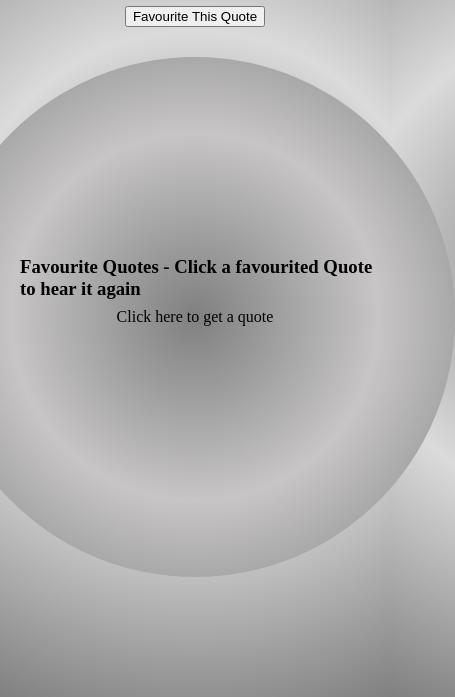
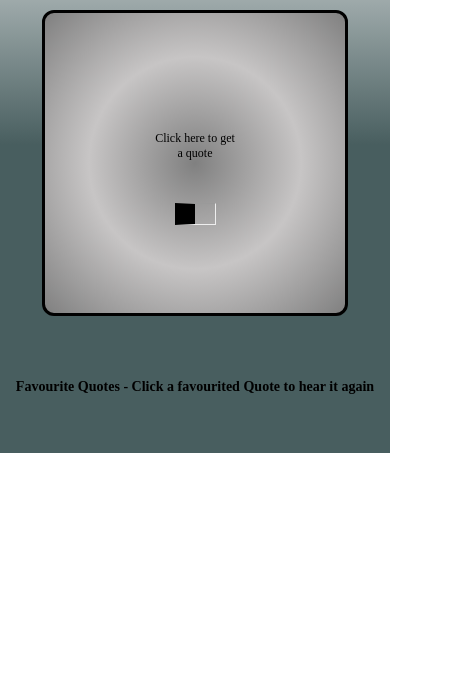
Before and after one commit to deejmeek/Quote2Speech4u, a plain HTML site: page index.html in a window 390 px wide. Shown: the part 163-860 px from the top of the page, 455 px wide, since content can reach past the window. Drawn offline with Linux system fonts and the light colour scheme.

Commit message:
add media query

```diff
--- a/index.html
+++ b/index.html
@@ -11,16 +11,16 @@
     <h1>Quote2Speech4u</h1>
     <button id="favButton">Favourite This Quote</button>
 
+    <div id="quoteDiv">
+      <p id="quoteP"></p>
+      <p id="authorP">Click here to get a quote</p>
+      <p id="quoteId"></p>
+      <hr />
+    </div>
+
     <h3 id="favouriteH3">
       Favourite Quotes - Click a favourited Quote to hear it again
     </h3>
-
-    <div>
-      <p id="quoteP"></p>
-      <p id="authorP">Click here to get a quote</p>
-      <p id="quoteId"></p>
-    </div>
-
     <script src="index.js"></script>
   </body>
 </html>
--- a/style.css
+++ b/style.css
@@ -1,9 +1,10 @@
-div {
-  width: 30rem; /* rem is relative to element font's size  */
-  height: 30rem;
-  padding: 20px;
-  margin: 30px;
-  border-radius: 50%;
+#quoteDiv {
+  width: 7rem; /* rem is relative to element font's size  */
+  height: 7rem;
+  padding: 9rem;
+  margin: 4rem;
+  border-radius: 1rem;
+  border-style: solid;
   background: radial-gradient(
     circle,
     rgba(128, 128, 128, 1) 0%,
@@ -16,6 +17,11 @@ div {
   align-items: center; /* vertical alignment */
 }
 
+hr {
+  border-left: 20px solid black;
+  padding: 10px;
+}
+
 .active {
   animation: breathe 3s ease-in-out infinite;
 }
@@ -24,7 +30,7 @@ div {
 #quoteP,
 #quoteId {
   text-align: center;
-  padding: 10px;
+  padding: 0px;
 }
 
 body {
@@ -32,20 +38,19 @@ body {
   flex-direction: column; /* elements in column */
   justify-content: center; /* horizontal alignment */
   align-items: center; /* vertical alignment */
-  height: 100vh;
-  background: radial-gradient(
-    circle,
-    rgba(128, 128, 128, 1) 0%,
-    rgb(219, 219, 219) 50%,
-    rgba(128, 128, 128, 1) 100%
-  );
+  height: 50rem;
+  background: linear-gradient(rgb(255, 255, 255) 0%, rgb(72, 94, 95) 50%);
+  background-repeat: no-repeat;
+  background-size: 100% 100%;
 }
 
 h3 {
-  position: absolute;
-  left: 20px;
-  top: 50%;
-  transform: translateY(-50%); /* Vertical adjustment */
+  /* position: static; */
+  /* display: flex;
+  justify-content: flex-start; */
+  /* left: 20px;
+  top: 50%; */
+  /* transform: translateY(1500%) translateX(75%); Vertical adjustment */
 }
 
 @keyframes breathe {
@@ -62,3 +67,31 @@ h3 {
     opacity: 1;
   }
 }
+
+@media screen and (max-width: 1400px) {
+  html {
+    font-size: 25px;
+  }
+}
+
+@media screen and (max-width: 768px) {
+  html {
+    font-size: 18px;
+  }
+}
+
+@media screen and (max-width: 450px) {
+  html {
+    font-size: 12px;
+  }
+}
+
+@media screen and (max-width: 360px) {
+  html {
+    font-size: 10px;
+  }
+}
+
+.text {
+  font-size: 3rem;
+}
```
Also changed, not shown: Screenshot_2024-04-18_17-24-52.png (added), image.png (added), 1 other file.
